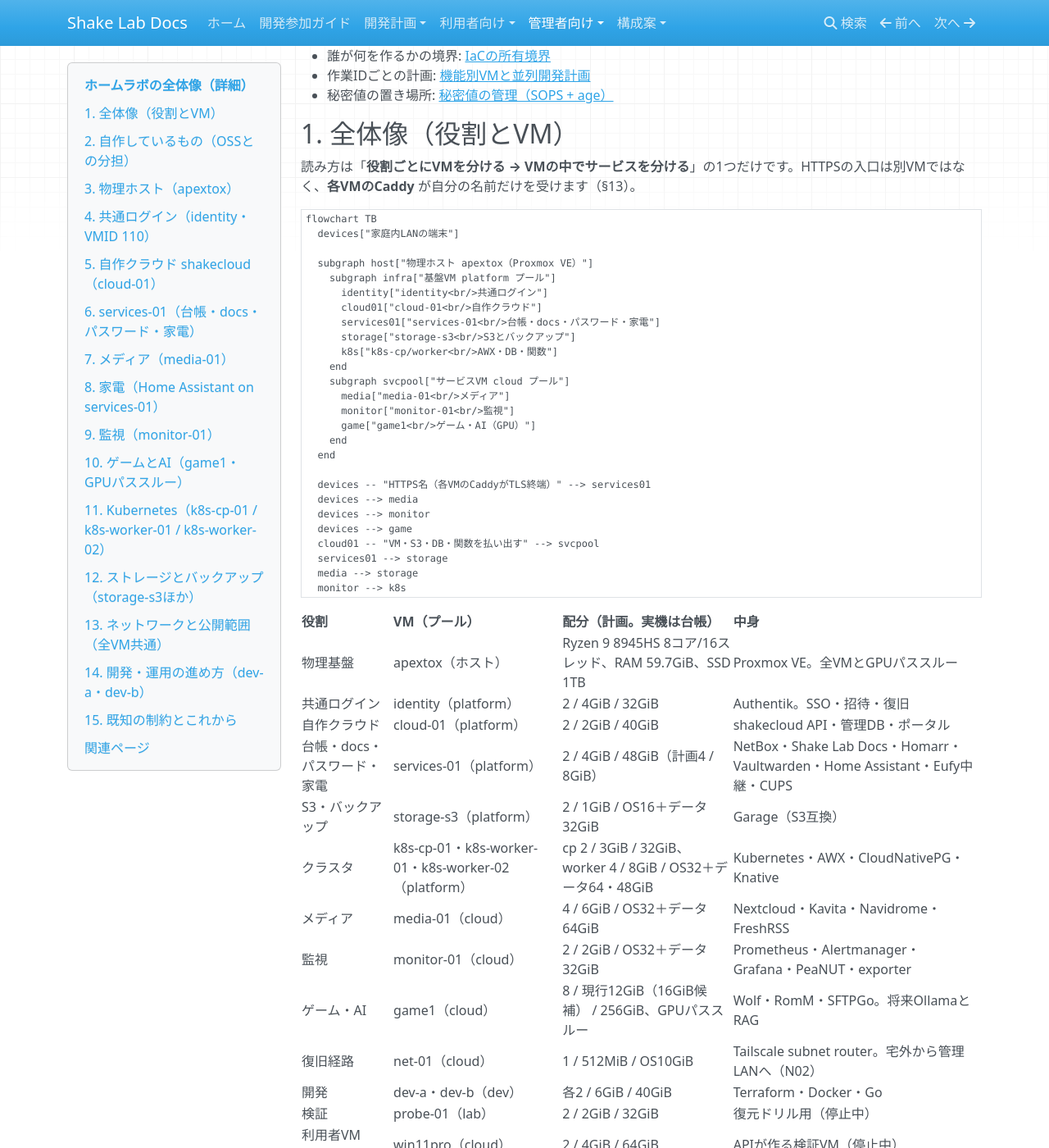
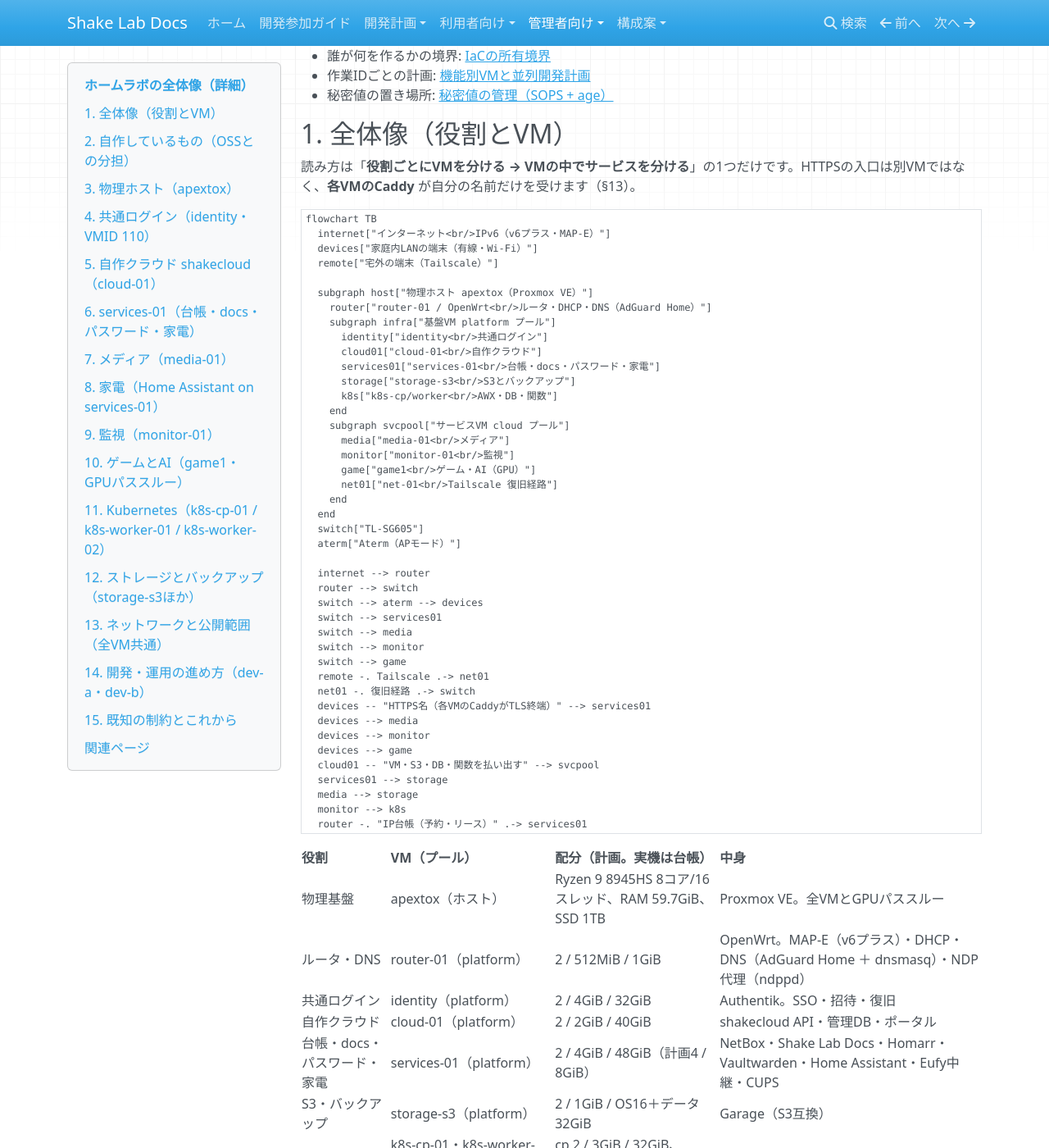
Before and after one commit to rurutheGeek/shake-cloud, an MkDocs documentation site: the page built from docs/overview.md, in a window 1280 px wide and 1400 px high, scrolled down 318 px. Shown: the whole window at 82% size. Built offline with MkDocs 1.6.1, drawn with Linux system fonts in a browser that asks for light colours; nearby versions of some CDN libraries; a script that is not in the unit is left out; some of the changed text lies outside the part shown.

Commit message:
docs(network): ネットワークの全体図を現状に更新する
router-01（OpenWrt）への切替・AdGuard Home + dnsmasq・NetBox同期を反映して
全体図（overview.mmd/svg）を描き直し、ネットワーク専用の図（network.mmd/svg）
を足した。IP帯・DNSの流れ・HTTPS入口（Caddy + Authentik）を1枚で見せる。

architecture/index.md・network-auth.md・overview.md・index.md の記述も
現状（ルータ自作・DNS移行・net-01）に合わせた。SVGは
tools/render-architecture-diagrams.py（mermaid 11.17.2固定）で生成する。

````diff
--- a/docs/overview.md
+++ b/docs/overview.md
@@ -18,9 +18,12 @@
 
 ```mermaid
 flowchart TB
-  devices["家庭内LANの端末"]
+  internet["インターネット<br/>IPv6（v6プラス・MAP-E）"]
+  devices["家庭内LANの端末（有線・Wi-Fi）"]
+  remote["宅外の端末（Tailscale）"]
 
   subgraph host["物理ホスト apextox（Proxmox VE）"]
+    router["router-01 / OpenWrt<br/>ルータ・DHCP・DNS（AdGuard Home）"]
     subgraph infra["基盤VM platform プール"]
       identity["identity<br/>共通ログイン"]
       cloud01["cloud-01<br/>自作クラウド"]
@@ -32,9 +35,21 @@
       media["media-01<br/>メディア"]
       monitor["monitor-01<br/>監視"]
       game["game1<br/>ゲーム・AI（GPU）"]
+      net01["net-01<br/>Tailscale 復旧経路"]
     end
   end
+  switch["TL-SG605"]
+  aterm["Aterm（APモード）"]
 
+  internet --> router
+  router --> switch
+  switch --> aterm --> devices
+  switch --> services01
+  switch --> media
+  switch --> monitor
+  switch --> game
+  remote -. Tailscale .-> net01
+  net01 -. 復旧経路 .-> switch
   devices -- "HTTPS名（各VMのCaddyがTLS終端）" --> services01
   devices --> media
   devices --> monitor
@@ -43,11 +58,13 @@
   services01 --> storage
   media --> storage
   monitor --> k8s
+  router -. "IP台帳（予約・リース）" .-> services01
 ```
 
 | 役割 | VM（プール） | 配分（計画。実機は台帳） | 中身 |
 | --- | --- | --- | --- |
 | 物理基盤 | apextox（ホスト） | Ryzen 9 8945HS 8コア/16スレッド、RAM 59.7GiB、SSD 1TB | Proxmox VE。全VMとGPUパススルー |
+| ルータ・DNS | router-01（platform） | 2 / 512MiB / 1GiB | OpenWrt。MAP-E（v6プラス）・DHCP・DNS（AdGuard Home ＋ dnsmasq）・NDP代理（ndppd） |
 | 共通ログイン | identity（platform） | 2 / 4GiB / 32GiB | Authentik。SSO・招待・復旧 |
 | 自作クラウド | cloud-01（platform） | 2 / 2GiB / 40GiB | shakecloud API・管理DB・ポータル |
 | 台帳・docs・パスワード・家電 | services-01（platform） | 2 / 4GiB / 48GiB（計画4 / 8GiB） | NetBox・Shake Lab Docs・Homarr・Vaultwarden・Home Assistant・Eufy中継・CUPS |
@@ -62,6 +79,8 @@
 | 利用者VM（例） | win11pro（cloud） | 2 / 4GiB / 64GiB | APIが作る検証VM（停止中） |
 
 VMの管理方法はプールで揃えています。**基盤VMは Terraform（`platform/terraform/hosts.yaml`）**、**cloudプールのVMは自作API・Provider（`platform/terraform/services/<name>/`）** が作り、IPはどちらも NetBox から採番します。VMID帯は platform 100–399、dev 400–499、lab 900–999、cloud 5000–5999 です（[配分と運用設計](architecture/operations.md)）。
+
+**ネットワークは router-01 が担当します。** ONU → K11 の nic0 → router-01（OpenWrt VM）→ nic1 → TL-SG605 → Aterm（APモード）・各VM、という経路です。端末は DHCP で DNS を `192.168.10.1` と教わり、AdGuard Home が広告を遮断して外部は DoH で解決します（`*.lan` は dnsmasq）。予約とリースは NetBox と同期します。**図と IP 帯は[ネットワーク・公開範囲・SSO](architecture/network-auth.md)、設定は[router-01の設定まとめ](operations/router-config.md)。**
 
 ## 2. 自作しているもの（OSSとの分担）
 
@@ -132,7 +151,7 @@
   user["利用者"]
   ak["Authentik<br/>identity・VMID 110"]
   oidc["OIDCアプリ<br/>クラウド・Homarr・Grafana・<br/>Nextcloud・Kavita・FreshRSSなど"]
-  forward["Forward Auth<br/>Navidrome・MeTube・CUPS"]
+  forward["Forward Auth<br/>Navidrome・MeTube・KHInsider・CUPS・AdGuard Home"]
   passkey["パスキー・Email OTP<br/>パスワード再設定"]
 
   user --> ak
@@ -153,7 +172,7 @@
 | クラウド・Homarr・Grafana・Vaultwarden・NetBox | OIDC |
 | Home Assistant | OIDC（community統合。緊急用ローカルも残す） |
 | Nextcloud・Kavita・FreshRSS | 各アプリのOIDC |
-| Navidrome・MeTube・CUPS | Forward Auth（APIは自前認証を分離） |
+| Navidrome・MeTube・KHInsider・CUPS・AdGuard Home | Forward Auth（APIは自前認証を分離） |
 
 ## 5. 自作クラウド shakecloud（cloud-01）
 
````
Also changed, not shown: other parts of docs/overview.md (+1 -1 lines), docs/architecture/index.md (+12 -11 lines), docs/architecture/network-auth.md (+37 -21 lines), docs/architecture/operations.md (+5 -0 lines), docs/index.md (+19 -3 lines), docs/operations/router-config.md (+1 -0 lines), docs/architecture/diagrams/network.svg (added), docs/architecture/diagrams/overview.svg, 2 other files.
